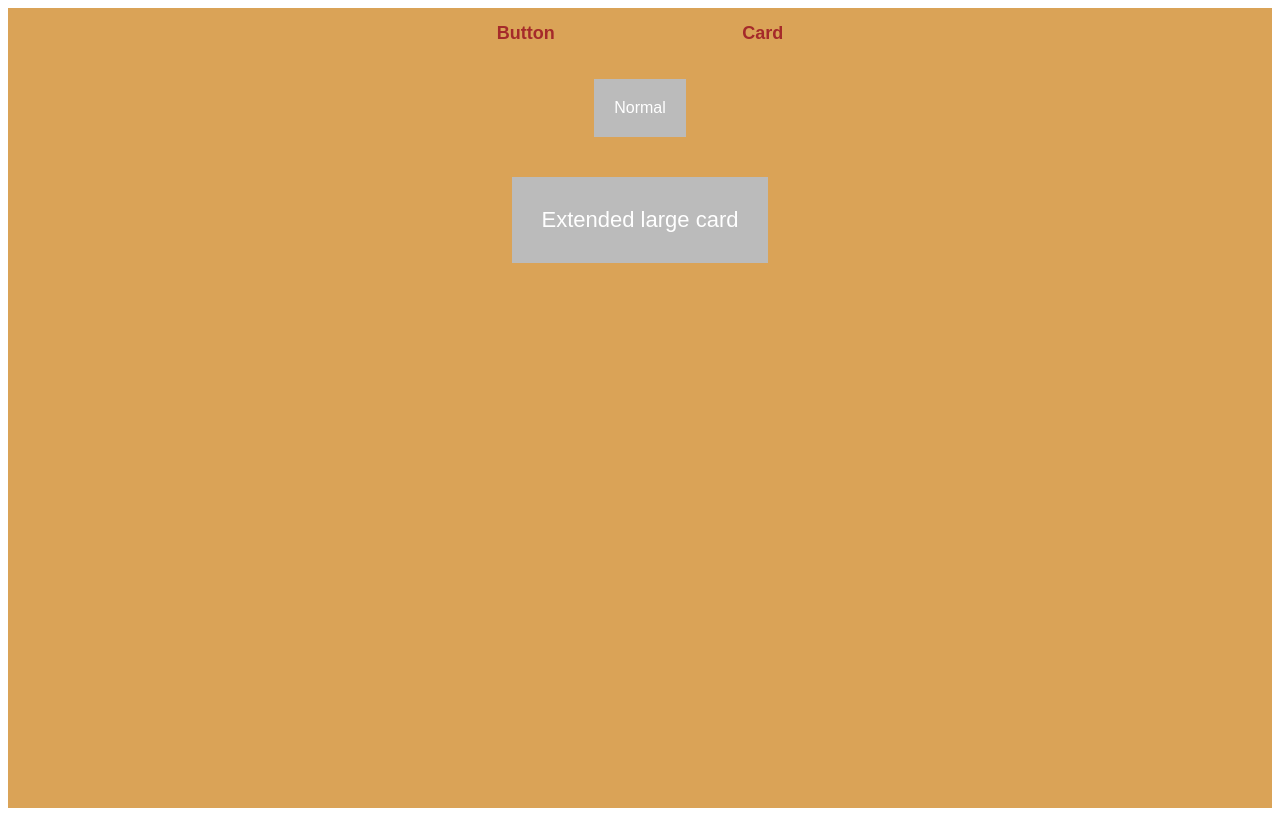
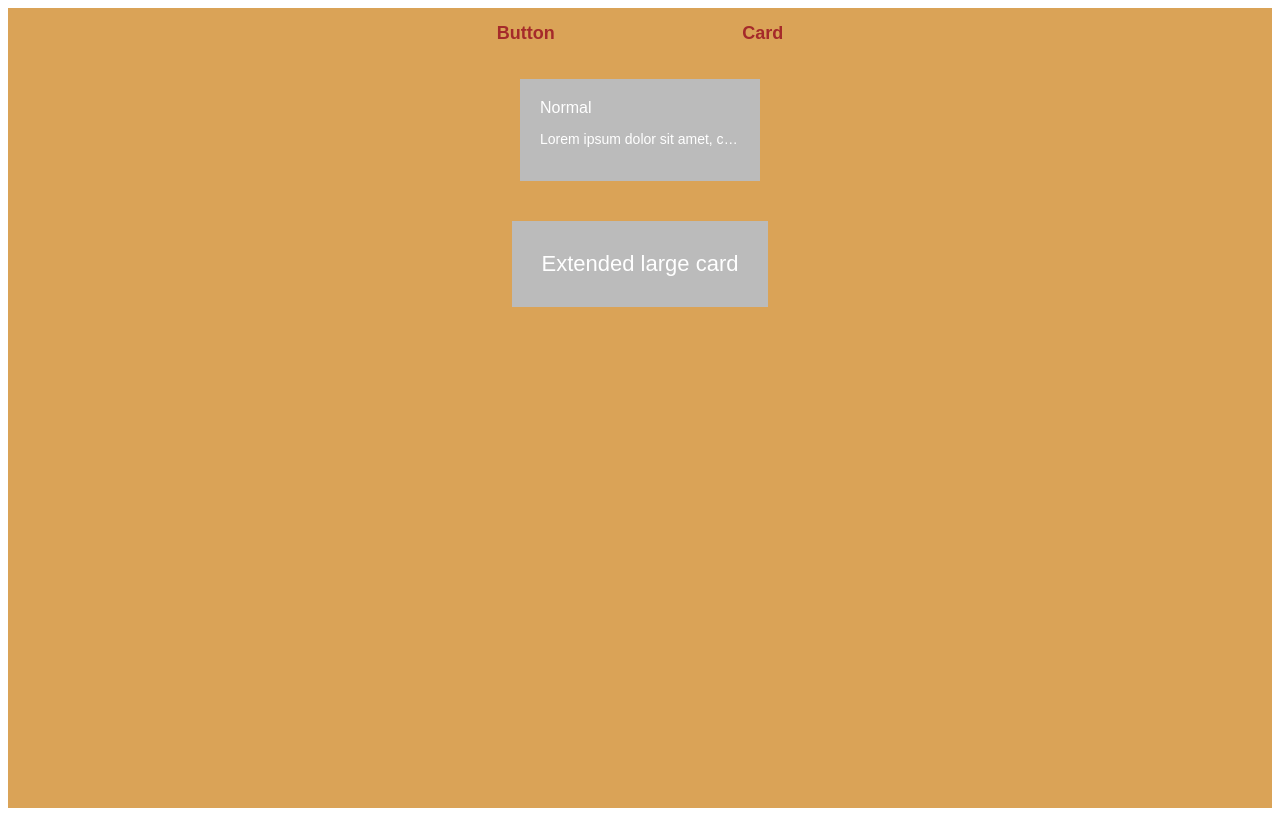
Before and after one commit to mukeshyadav/css-in-js, a React (Create React App) app: page /card in a window 1280 px wide. Built offline with nearby package versions, Linux system fonts and the light colour scheme.

Commit message:
creating mixins

```diff
--- a/src/components/Card.js
+++ b/src/components/Card.js
@@ -1,5 +1,6 @@
 import React from "react"
 import styled from "styled-components"
+import { ELLIPSIS } from "./Helper.js"
 
 const StyledCard = styled.div`
     background-color: #bbb;
@@ -8,6 +9,7 @@ const StyledCard = styled.div`
     padding: 20px;
     font-size: 16px;
     margin: 20px;
+    max-width: 600px;
 `
 
 const StyledCardLarge = styled(StyledCard)`
@@ -15,10 +17,17 @@ const StyledCardLarge = styled(StyledCard)`
     font-size: 22px;
 `
 
+const StyledDescription = styled.p`
+    font-size: 14px;
+    ${ELLIPSIS(200)}
+`
+
 export default function Card(props){
     return(
         <React.Fragment>
-            <StyledCard>Normal</StyledCard>
+            <StyledCard>Normal
+                <StyledDescription>Lorem ipsum dolor sit amet, consectetur adipiscing elit. Nulla sit amet iaculis ipsum. Sed cursus bibendum sapien in feugiat. Suspendisse sit amet rutrum massa. Fusce tincidunt magna ac aliquet tincidunt. Phasellus nec malesuada mauris, finibus fringilla metus. Fusce tristique varius eros, eu tincidunt nulla elementum in</StyledDescription>
+            </StyledCard>
             <StyledCardLarge>Extended large card</StyledCardLarge>
         </React.Fragment>
     )
--- /dev/null
+++ b/src/components/Helper.js
@@ -0,0 +1,9 @@
+import { css } from "styled-components"
+
+export const ELLIPSIS = (width=200) =>
+    css`
+        width: ${width}px;
+        white-space: nowrap;
+        overflow: hidden;
+        text-overflow: ellipsis;
+    `
```
Also changed, not shown: 1 other file (tests, documents, lock files or other folders).
